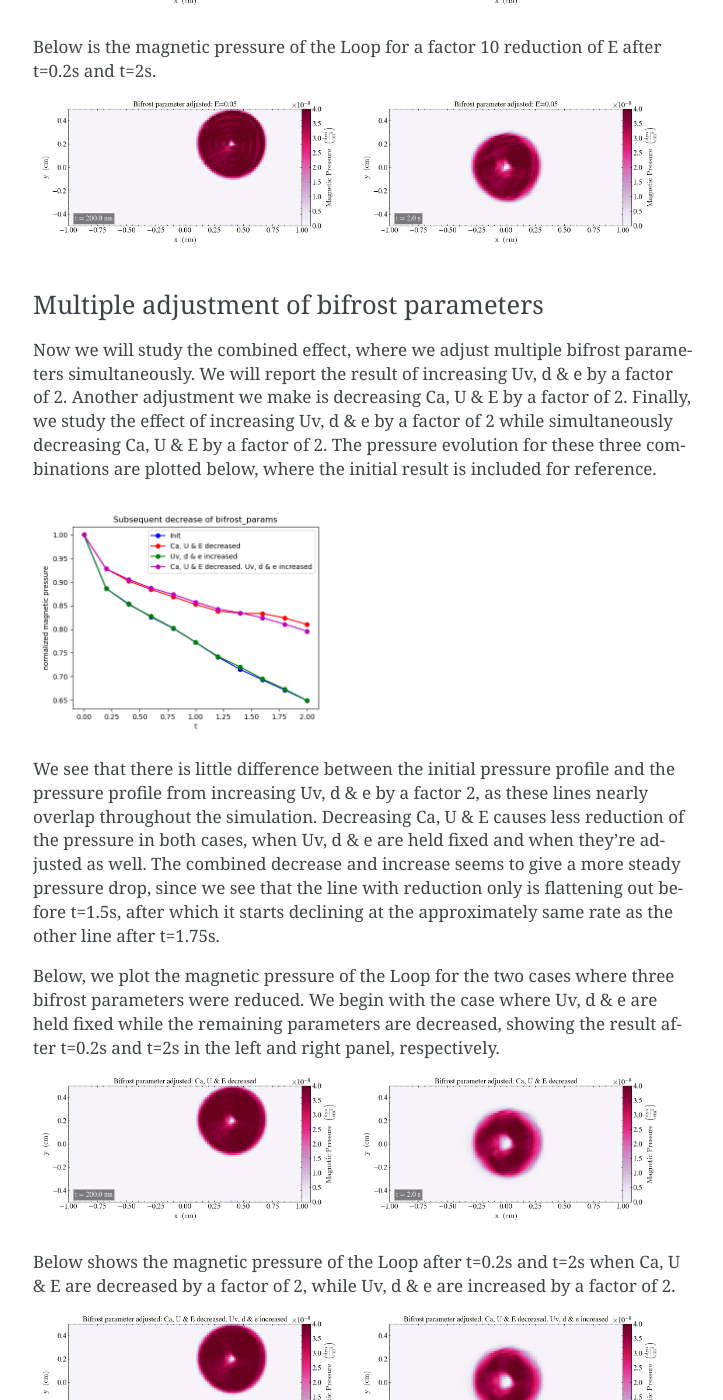
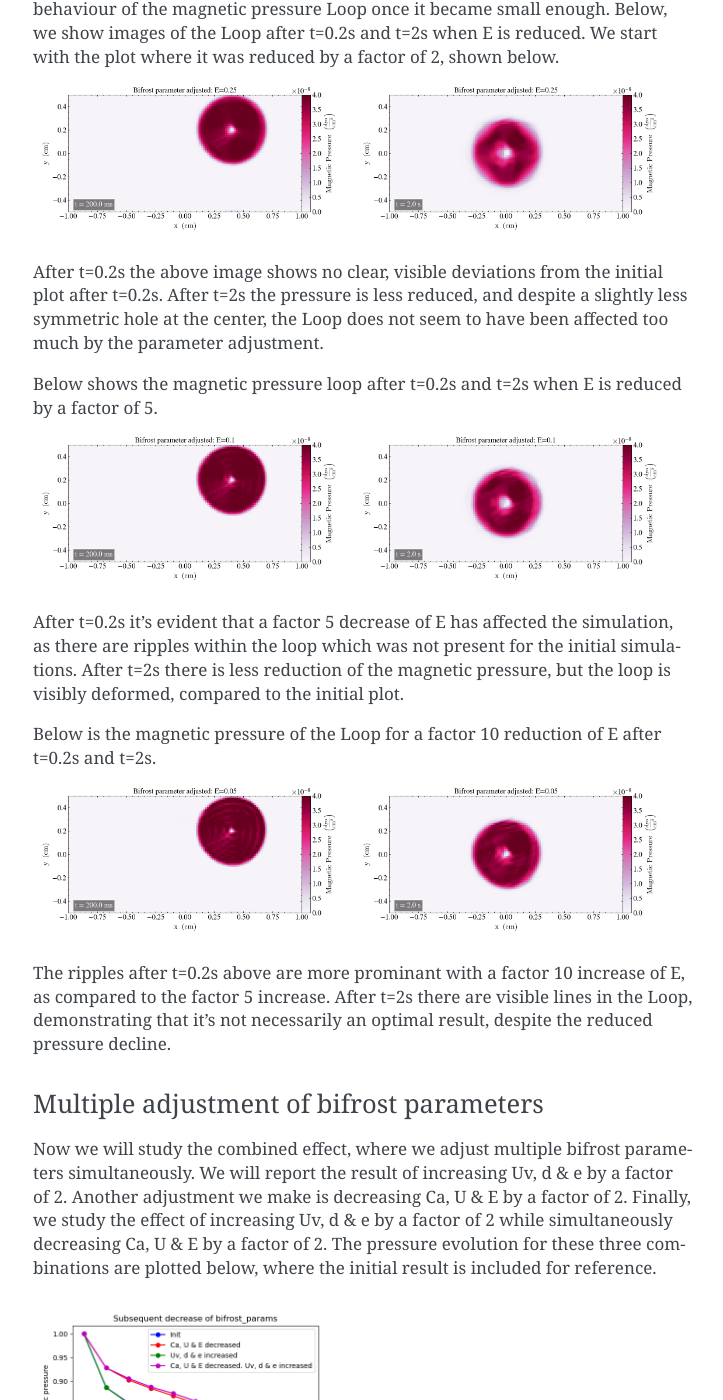
Before and after one commit to guadabsb15/summer_2021_report, a Sphinx documentation site: the page built from docs/source/magloop.rst, in a window 1280 px wide and 1400 px high, scrolled down 5937 px. Shown: the whole window, without its empty margins (387-1110 px from the left). Built offline with Sphinx 7.4.7, drawn with Linux system fonts in a browser that asks for light colours; some of the changed text lies outside the part shown.

Commit message:
Image descriptions added to multiple results.

```diff
--- a/docs/source/magloop.rst
+++ b/docs/source/magloop.rst
@@ -124,9 +124,9 @@
 Behaviour of loop in the xy-plane
 *********************************
 
-Now, we include snapshots of the run in the **xy-plane** to show the behaviour of the loop throughout the simulation. This will be used for comparison later on
+Now, we include snapshots of the run in the **xy-plane** to show the behaviour of the loop throughout the simulation. This will be used for comparison later on. The image after t=0s is omitted, as it is shown above.
 
-.. image:: Mag_img/xy_initial/magnetic_pressure_loop_xy_0.png
+.. image:: Mag_img/xy_initial/magnetic_pressure_loop_xy_1.png
    :width: 48 %
 .. image:: Mag_img/xy_initial/magnetic_pressure_loop_xy_2.png
    :width: 48 %
@@ -137,6 +137,14 @@
 
 And the loop has returned to the initial state after t=1s.
 
+It continues for an additional cycle after t=1s. Below shows the simulation after t=1.2s and t=2s in the left and right panel, respectively, where the simulation ends after t=2s.
+
+.. image:: Mag_img/xy_initial/magnetic_pressure_loop_xy_6.png
+   :width: 48 %
+.. image:: Mag_img/xy_initial/magnetic_pressure_loop_xy_10.png
+   :width: 48 %
+
+We see that the final image has a larger pressure drop at the center and a lower pressure magnitude overall.
 
 
 
@@ -170,7 +178,7 @@
 .. image:: Mag_img/static/magnetic_pressure_static_loop_yz_final.png
    :width: 48 %
 
-
+For all three planes, the static Loop yields a lower reduction in magnetic pressure throughout the simulation, and that the Loop is less deformed compared to the moving Loop, as it has a more circular shape. The hole in the center of the Loop has a size comparable to the hole of the moving loop after t=1s.
 
 
 Normalized magnetic pressure evolution
@@ -210,6 +218,8 @@
 .. image:: Mag_img/2D_pressure/magnetic_pressure_loop_xy_mod_red6_10.png
    :width: 48 %
 
+After t=0.2s the above image shows no clear, visible deviations from the initial plot after t=0.2s. After t=2s the pressure is less reduced, and despite a slightly less symmetric hole at the center, the Loop does not seem to have been affected too much by the parameter adjustment.
+
 
 Below shows the magnetic pressure loop after t=0.2s and t=2s when E is reduced by a factor of 5.
 
@@ -218,6 +228,8 @@
 .. image:: Mag_img/2D_pressure/magnetic_pressure_loop_xy_fact5-red6_10.png
    :width: 48 %
 
+After t=0.2s it's evident that a factor 5 decrease of E has affected the simulation, as there are ripples within the loop which was not present for the initial simulations. After t=2s there is less reduction of the magnetic pressure, but the loop is visibly deformed, compared to the initial plot.
+
 Below is the magnetic pressure of the Loop for a factor 10 reduction of E after t=0.2s and t=2s.
 
 .. image:: Mag_img/2D_pressure/magnetic_pressure_loop_xy_fact10-red6_1.png
@@ -225,7 +237,7 @@
 .. image:: Mag_img/2D_pressure/magnetic_pressure_loop_xy_fact10-red6_10.png
    :width: 48 %
 
-
+The ripples after t=0.2s above are more prominant with a factor 10 increase of E, as compared to the factor 5 increase. After t=2s there are visible lines in the Loop, demonstrating that it's not necessarily an optimal result, despite the reduced pressure decline.
 
 Multiple adjustment of bifrost parameters
 ******************************************
@@ -244,15 +256,14 @@
 .. image:: Mag_img/2D_pressure/magnetic_pressure_loop_xy_red_multiple_10.png
    :width: 48 %
 
+Above, we can see that there are some lines inside the Loop after t=0.2s, which resemble the ones we saw by decreasing E by too much. After t=2s the Loop looks distorted, once again resembling what we saw for the reduction of E.
 
 Below shows the magnetic pressure of the Loop after t=0.2s and t=2s when Ca, U & E are decreased by a factor of 2, while Uv, d & e are increased by a factor of 2.
 
-.. image:: Mag_img/2D_pressure/magnetic_pressure_loop_xy_red-incr_1.png
-   :width: 48 %
 .. image:: Mag_img/2D_pressure/magnetic_pressure_loop_xy_red-incr_10.png
    :width: 48 %
 
-
+After t=0.2s there were little noticeable changes when all parameters were adjusted, compared to the plot where we only decreased Ca, U & E. After t=2s there is less deformation of the Loop in the above plot, and the Loop is slightly more circular with less distortion. This effect is not very clear, but the additional increase seems to stabilize the simulation a bit.
 
 
 Ramses results
@@ -279,6 +290,12 @@
 .. image:: Mag_img/ramses/magnetic_pressure_ramses_loop_xy_10.png
    :width: 48 %
 
+Above we see the Loop after t=2s. It's clearly deformed, and has a very reduced pressure overall, meaning that the bifrost simulation was far better for this particular experiment and with the particular parameters.
+
+slope_type
+**********
+
+When attempting a simulation using slope_type=1, the simulation reached a point where there were multiple infinities and no results were obtained.
 
 Pressure evolution
 ******************
```
